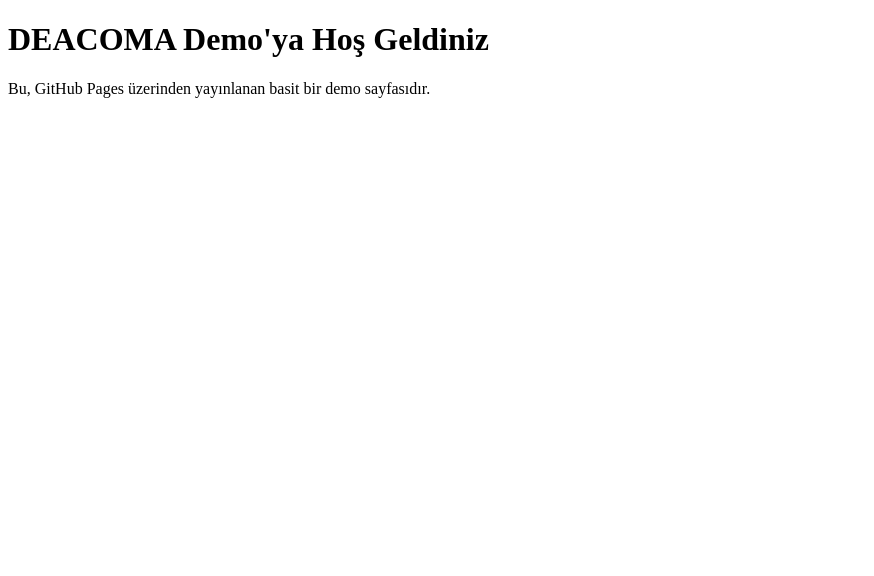
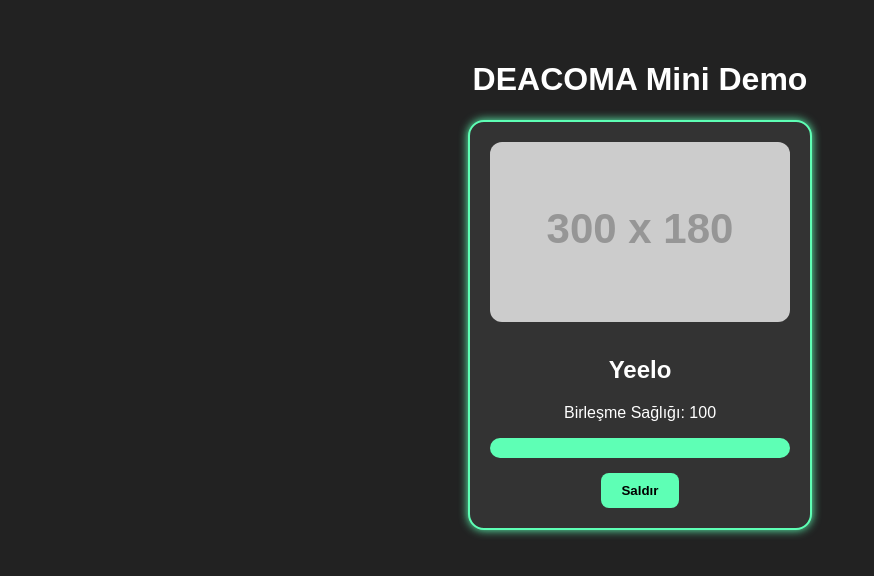
Before and after one commit to switchlarge/deacoma-demo, a plain HTML site: page index.html in a window 1280 px wide. Shown: the whole page, without its empty margins (0-874 px from the left). Drawn offline with Linux system fonts and the light colour scheme; placeholder pictures from the web are drawn by us.

Commit message:
Update index.html

```diff
--- a/index.html
+++ b/index.html
@@ -1,11 +1,81 @@
 <!DOCTYPE html>
-<html lang="tr">
+<html lang="en">
 <head>
-  <meta charset="UTF-8">
+  <meta charset="UTF-8" />
+  <meta name="viewport" content="width=device-width, initial-scale=1.0"/>
   <title>DEACOMA Demo</title>
+  <style>
+    body {
+      background-color: #222;
+      color: #fff;
+      font-family: sans-serif;
+      display: flex;
+      flex-direction: column;
+      align-items: center;
+      padding: 2rem;
+    }
+    .card {
+      background-color: #333;
+      border: 2px solid #5effb5;
+      border-radius: 16px;
+      padding: 20px;
+      width: 300px;
+      text-align: center;
+      box-shadow: 0 0 10px #5effb5;
+    }
+    .card img {
+      width: 100%;
+      border-radius: 12px;
+      margin-bottom: 10px;
+    }
+    .health-bar {
+      background-color: #444;
+      border-radius: 10px;
+      overflow: hidden;
+      margin-top: 10px;
+    }
+    .health {
+      height: 20px;
+      background-color: #5effb5;
+      width: 100%;
+      transition: width 0.5s ease-in-out;
+    }
+    button {
+      margin-top: 15px;
+      padding: 10px 20px;
+      border: none;
+      border-radius: 8px;
+      background-color: #5effb5;
+      color: #000;
+      font-weight: bold;
+      cursor: pointer;
+    }
+    button:hover {
+      background-color: #34e9a1;
+    }
+  </style>
 </head>
 <body>
-  <h1>DEACOMA Demo'ya Hoş Geldiniz</h1>
-  <p>Bu, GitHub Pages üzerinden yayınlanan basit bir demo sayfasıdır.</p>
+  <h1>DEACOMA Mini Demo</h1>
+  <div class="card">
+    <img src="https://via.placeholder.com/300x180.png?text=Yeelo" alt="Yeelo" />
+    <h2>Yeelo</h2>
+    <p>Birleşme Sağlığı: <span id="hpValue">100</span></p>
+    <div class="health-bar">
+      <div class="health" id="healthBar"></div>
+    </div>
+    <button onclick="attack()">Saldır</button>
+  </div>
+
+  <script>
+    let health = 100;
+
+    function attack() {
+      const damage = Math.floor(Math.random() * 20) + 5;
+      health = Math.max(health - damage, 0);
+      document.getElementById('healthBar').style.width = health + '%';
+      document.getElementById('hpValue').textContent = health;
+    }
+  </script>
 </body>
 </html>
```
